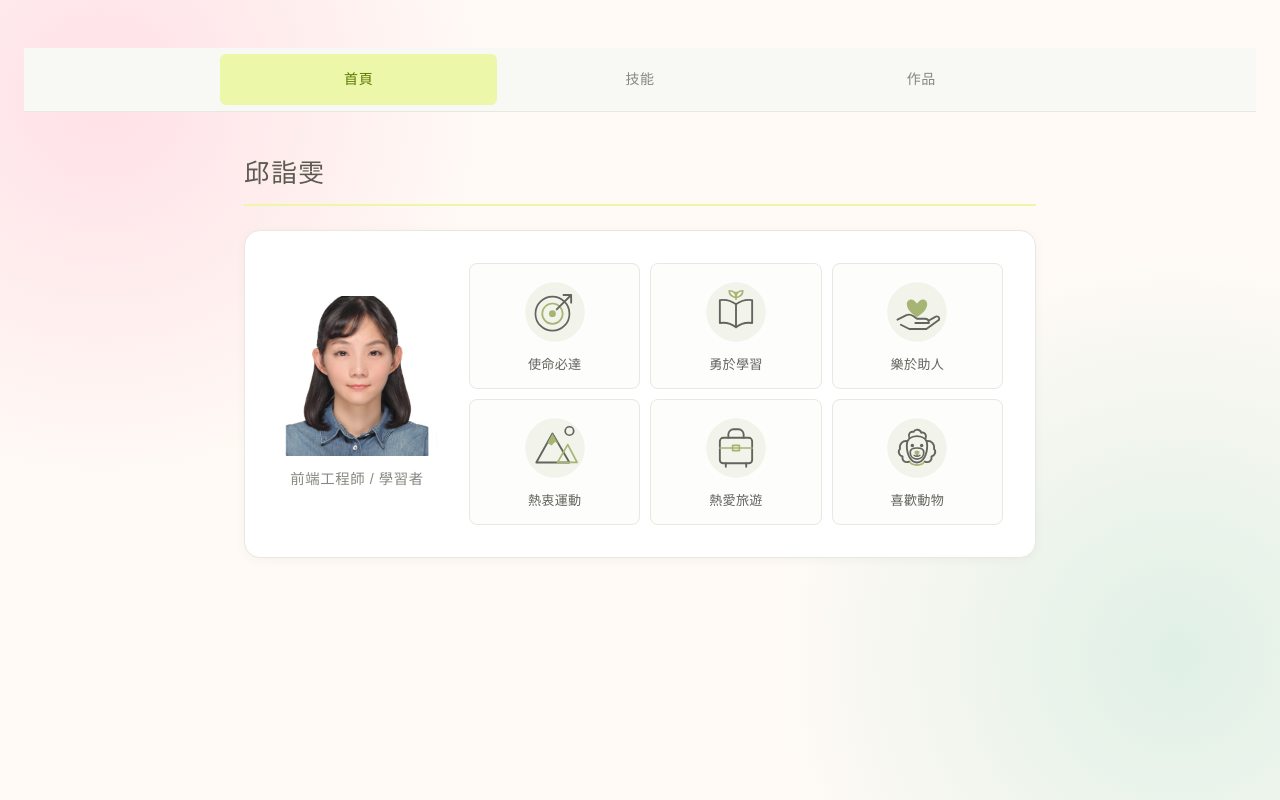
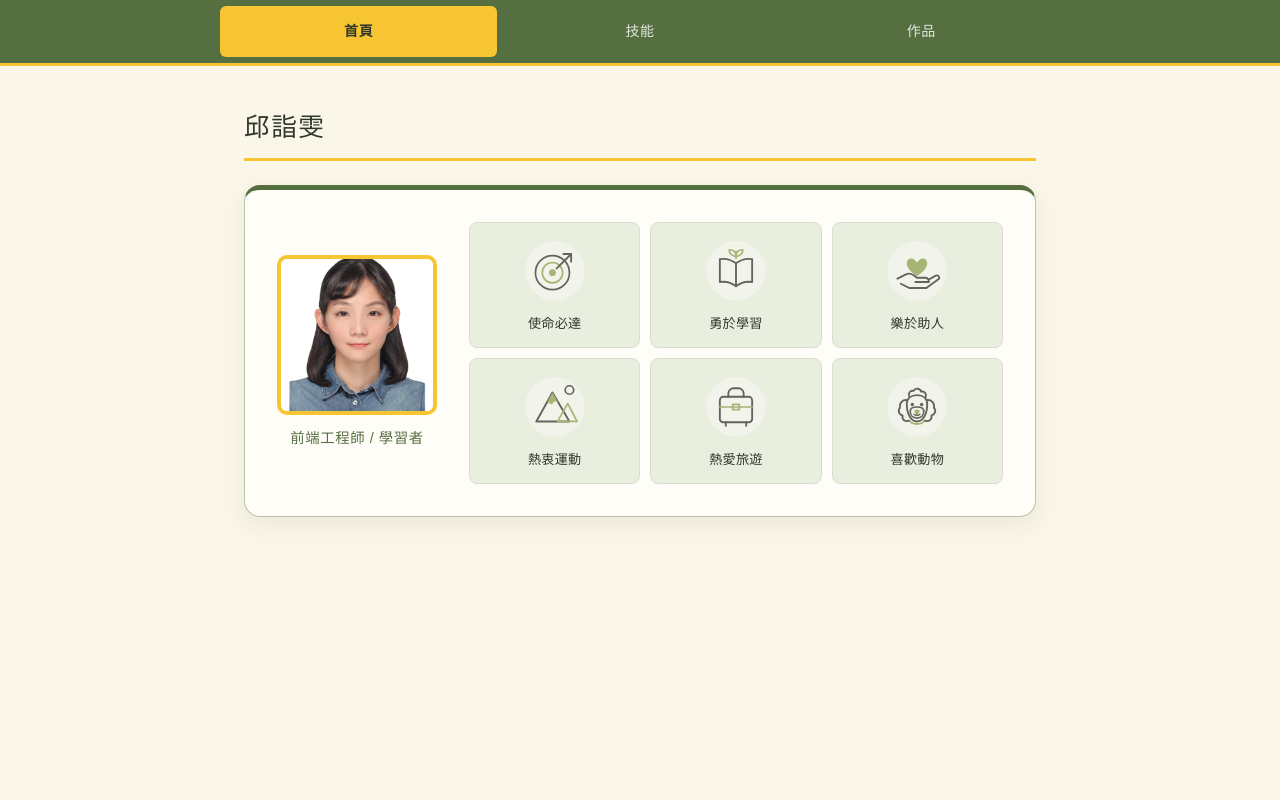
Before and after one commit to ccc94633-star/portfolios-web, a Vue app: page / in a window 1280 px wide. Built offline with nearby package versions, Linux system fonts and the light colour scheme.

Commit message:
update:layout

```diff
--- a/src/App.vue
+++ b/src/App.vue
@@ -5,6 +5,23 @@
 </template>
 
 <style>
+:root {
+    --color-primary: #556f41;
+    --color-primary-dark: #30372c;
+    --color-primary-soft: #e9efdf;
+    --color-primary-border: #b8c5aa;
+    --color-accent: #f8c532;
+    --color-accent-soft: #fff3c4;
+    --color-background: #faf7e8;
+    --color-surface: #fffdf7;
+    --color-surface-muted: #f4f1e4;
+    --color-border: #dedccf;
+    --color-text: #30372c;
+    --color-text-muted: #6f7568;
+    --color-white: #fff;
+    --shadow-card: 0 8px 24px rgba(48, 55, 44, 0.08);
+}
+
 *, *::before, *::after {
     box-sizing: border-box;
     margin: 0;
@@ -13,8 +30,8 @@
 
 body {
     font-family: '微軟正黑體', 'Noto Sans TC', sans-serif;
-    background-color: #f8f8f4;
-    color: #3c3c38;
+    background-color: var(--color-background);
+    color: var(--color-text);
     line-height: 1.65;
 }
 </style>
--- a/src/Components/IndividualWork.vue
+++ b/src/Components/IndividualWork.vue
@@ -44,9 +44,9 @@ defineProps({ item: Object })
     margin-bottom: 16px;
     padding: 7px 14px;
     border-radius: 8px;
-    border: 1px solid #c8d860;
-    background-color: #edf7a9;
-    color: #5a7a00;
+    border: 1px solid var(--color-primary);
+    background-color: var(--color-accent);
+    color: var(--color-primary-dark);
     text-decoration: none;
     font-size: 0.85rem;
     font-weight: 500;
@@ -64,9 +64,9 @@ defineProps({ item: Object })
     gap: 12px;
     align-items: center;
     border-radius: 16px;
-    border: 1px solid #e8e8e2;
-    background: #fff;
-    box-shadow: 0 2px 12px rgba(0, 0, 0, 0.04);
+    border: 1px solid var(--color-border);
+    background: var(--color-surface);
+    box-shadow: var(--shadow-card);
     padding: 28px 24px;
 }
 
@@ -80,12 +80,12 @@ defineProps({ item: Object })
 h3 {
     font-size: 1.15rem;
     font-weight: 500;
-    color: #3c3c38;
+    color: var(--color-primary-dark);
     letter-spacing: 0.04em;
 }
 
 .short-desc {
-    color: #888880;
+    color: var(--color-text-muted);
     font-size: 0.88rem;
     margin: 0;
 }
@@ -98,9 +98,9 @@ h3 {
 }
 
 .tag {
-    background-color: #edf7a9;
-    color: #5a7a00;
-    border: 1px solid #c8d860;
+    background-color: var(--color-accent-soft);
+    color: var(--color-primary-dark);
+    border: 1px solid var(--color-accent);
     border-radius: 20px;
     padding: 3px 12px;
     font-size: 0.78rem;
@@ -109,7 +109,7 @@ h3 {
 }
 
 .desc {
-    color: #5a5a50;
+    color: var(--color-text-muted);
     font-size: 0.88rem;
     text-align: center;
     line-height: 1.7;
@@ -138,12 +138,12 @@ h3 {
 }
 
 .github-btn {
-    background-color: #24292e;
-    color: #fff;
+    background-color: var(--color-primary-dark);
+    color: var(--color-white);
 }
 
 .demo-btn {
-    background-color: #1a73e8;
-    color: #fff;
+    background-color: var(--color-primary);
+    color: var(--color-white);
 }
 </style>
--- a/src/Components/Nav.vue
+++ b/src/Components/Nav.vue
@@ -15,13 +15,14 @@ import nav from '@/assets/data/NavData.js';
 
 <style scoped>
 nav {
-    background: #f8f8f4;
-    border-bottom: 1px solid #e8e8e2;
+    background: var(--color-primary);
+    border-bottom: 3px solid var(--color-accent);
     padding: 0 24px;
 }
 
 ul {
     display: flex;
+    width: 100%;
     list-style: none;
     gap: 4px;
     max-width: 840px;
@@ -29,15 +30,19 @@ ul {
     padding: 0;
 }
 
-li { flex: 1; }
+li {
+    min-width: 0;
+    flex: 1;
+}
 
 a {
     display: block;
     text-align: center;
     padding: 14px 0;
     margin: 6px 0;
-    color: #888880;
+    color: rgba(255, 255, 255, 0.82);
     text-decoration: none;
+    white-space: nowrap;
     font-weight: 400;
     font-size: 14px;
     letter-spacing: 0.04em;
@@ -46,18 +51,19 @@ a {
 }
 
 a:hover {
-    color: #5a7a00;
-    background: #f5facc;
+    color: var(--color-white);
+    background: rgba(255, 255, 255, 0.12);
 }
 
 a.router-link-active {
-    color: #5a7a00;
-    background: #edf7a9;
-    font-weight: 500;
+    color: var(--color-primary-dark);
+    background: var(--color-accent);
+    font-weight: 600;
 }
 
-a:visited { color: #888880; }
-a:active  { color: #3d4d00; }
+a:visited { color: rgba(255, 255, 255, 0.82); }
+a.router-link-active:visited { color: var(--color-primary-dark); }
+a:active  { color: var(--color-primary-dark); }
 
 @media (max-width: 480px) {
     nav {
--- a/src/Components/Personality.vue
+++ b/src/Components/Personality.vue
@@ -11,18 +11,11 @@ defineProps({ item: Object })
 
 <style scoped>
 .personality-item {
-    border: 1px solid #e8e8e2;
+    border: 1px solid var(--color-border);
     padding: 14px 10px 12px;
     border-radius: 8px;
     text-align: center;
-    background: #fdfdfb;
-    transition: border-color 0.2s ease, background-color 0.2s ease, transform 0.2s ease;
-}
-
-.personality-item:hover {
-    border-color: #cbd2ad;
-    background: #f8f9f2;
-    transform: translateY(-2px);
+    background: var(--color-primary-soft);
 }
 
 img {
@@ -34,7 +27,7 @@ img {
 
 .label {
     font-size: 0.82rem;
-    color: #62655d;
+    color: var(--color-primary-dark);
     letter-spacing: 0.02em;
 }
 </style>
--- a/src/Components/Portfolio.vue
+++ b/src/Components/Portfolio.vue
@@ -25,14 +25,14 @@ const emit = defineEmits(['view-detail'])
     border-radius: 12px;
     overflow: hidden;
     aspect-ratio: 4 / 3;
-    background: #1a1a1a;
+    background: var(--color-primary-dark);
     cursor: pointer;
     transition: transform 0.3s ease, box-shadow 0.3s ease;
 }
 
 .work-card:hover {
     transform: scale(1.05);
-    box-shadow: 0 20px 50px rgba(0, 0, 0, 0.5);
+    box-shadow: 0 20px 50px rgba(48, 55, 44, 0.35);
     z-index: 10;
 }
 
@@ -103,8 +103,8 @@ const emit = defineEmits(['view-detail'])
     font-size: 0.6rem;
     padding: 2px 8px;
     border-radius: 20px;
-    background: #edf7a9cc;
-    color: #3d5000;
+    background: rgba(248, 197, 50, 0.9);
+    color: var(--color-primary-dark);
     font-weight: 700;
     letter-spacing: 0.06em;
     text-transform: uppercase;
@@ -164,4 +164,57 @@ const emit = defineEmits(['view-detail'])
     background: rgba(255, 255, 255, 0.24);
     border-color: rgba(255, 255, 255, 0.6);
 }
+
+@media (max-width: 600px) {
+    .work-card {
+        aspect-ratio: 16 / 11;
+    }
+
+    .work-card:hover {
+        transform: none;
+        box-shadow: none;
+    }
+
+    .card-img-wrap img,
+    .work-card:hover .card-img-wrap img {
+        filter: brightness(0.48);
+        transform: none;
+    }
+
+    .card-img-wrap::after,
+    .work-card:hover .card-img-wrap::after {
+        background: linear-gradient(
+            to top,
+            rgba(48, 55, 44, 0.96) 0%,
+            rgba(48, 55, 44, 0.62) 55%,
+            rgba(48, 55, 44, 0.12) 100%
+        );
+    }
+
+    .card-body {
+        padding: 18px;
+        gap: 7px;
+    }
+
+    .card-tags,
+    .card-desc,
+    .view-btn {
+        opacity: 1;
+        transform: none;
+    }
+
+    .card-title {
+        font-size: 1.05rem;
+    }
+
+    .card-desc {
+        font-size: 0.82rem;
+    }
+
+    .view-btn {
+        padding: 9px;
+        background: var(--color-primary);
+        border-color: rgba(255, 255, 255, 0.42);
+    }
+}
 </style>
--- a/src/Components/Skills.vue
+++ b/src/Components/Skills.vue
@@ -19,15 +19,16 @@ defineProps({ item: Object })
     gap: 8px;
     align-items: center;
     border-radius: 10px;
-    border: 1px solid #e8e8e2;
+    border: 1px solid var(--color-border);
     padding: 16px 12px;
     width: 100%;
-    background: #fafaf7;
+    background: var(--color-surface-muted);
     transition: border-color 0.2s;
 }
 
 .card:hover {
-    border-color: #c8d860;
+    border-color: var(--color-primary);
+    background: var(--color-accent-soft);
 }
 
 .skill-icon {
@@ -37,16 +38,17 @@ defineProps({ item: Object })
 .skill-name {
     font-size: 0.82rem;
     font-weight: 500;
-    color: #5a5a50;
+    color: var(--color-primary-dark);
     letter-spacing: 0.02em;
 }
 
 .star {
-    color: #ddd;
+    color: var(--color-border);
     font-size: 1rem;
 }
 
 .star.filled {
-    color: #a8c400;
+    color: var(--color-accent);
+    text-shadow: 0 1px 0 var(--color-primary-dark);
 }
 </style>
--- a/src/Views/ChiikawaRockPapeView.vue
+++ b/src/Views/ChiikawaRockPapeView.vue
@@ -76,6 +76,7 @@ function playGame(player) {
 </script>
 
 <template>
+    <main class="rock-paper-page">
     <h1>✦ 猜拳遊戲 ✦</h1>
     <p class="subtitle">吉伊卡哇也想贏！(๑˃ᴗ˂)ﻭ</p>
 
@@ -141,6 +142,7 @@ function playGame(player) {
         <div class="history-title">📜 對戰紀錄</div>
         <textarea id="total" ref="total" :value="history" readonly placeholder="快來出拳吧～"></textarea>
     </div>
+    </main>
 </template>
 
 <style scoped>
@@ -148,16 +150,13 @@ function playGame(player) {
     box-sizing: border-box;
 }
 
-:global(body) {
+.rock-paper-page {
+    min-height: 100vh;
+    padding: 48px 24px 64px;
     background:
         radial-gradient(circle at 8% 12%, rgba(255, 214, 225, 0.72), transparent 28%),
         radial-gradient(circle at 92% 82%, rgba(212, 236, 224, 0.72), transparent 30%),
         #fffaf5;
-}
-
-:global(#app) {
-    min-height: 100vh;
-    padding: 48px 24px 64px;
 }
 
 h1 {
@@ -476,7 +475,7 @@ h1::after {
 }
 
 @media (max-width: 820px) {
-    :global(#app) {
+    .rock-paper-page {
         padding: 34px 18px 48px;
     }
 
@@ -539,7 +538,7 @@ h1::after {
 }
 
 @media (max-width: 420px) {
-    :global(#app) {
+    .rock-paper-page {
         padding-inline: 12px;
     }
 
--- a/src/Views/IndexView.vue
+++ b/src/Views/IndexView.vue
@@ -28,20 +28,21 @@ import Nav from '@/Components/Nav.vue';
 }
 
 .page-title {
-    color: #5a5a50;
+    color: var(--color-primary-dark);
     font-size: 1.6rem;
     font-weight: 400;
     letter-spacing: 0.06em;
     padding-bottom: 10px;
     margin-bottom: 24px;
-    border-bottom: 2px solid #edf7a9;
+    border-bottom: 3px solid var(--color-accent);
 }
 
 .page-wrapper {
-    background: #fff;
-    border: 1px solid #e8e8e2;
+    background: var(--color-surface);
+    border: 1px solid var(--color-primary-border);
+    border-top: 5px solid var(--color-primary);
     border-radius: 16px;
-    box-shadow: 0 2px 12px rgba(0, 0, 0, 0.04);
+    box-shadow: var(--shadow-card);
     display: flex;
     gap: 32px;
     align-items: center;
@@ -69,10 +70,11 @@ import Nav from '@/Components/Nav.vue';
     aspect-ratio: 1 / 1;
     object-fit: cover;
     border-radius: 10px;
+    border: 4px solid var(--color-accent);
 }
 
 .position {
-    color: #888880;
+    color: var(--color-primary);
     font-size: 0.9rem;
     letter-spacing: 0.04em;
 }
--- a/src/Views/PortfoliosView.vue
+++ b/src/Views/PortfoliosView.vue
@@ -29,20 +29,21 @@ const goToDetail = (id) => {
 }
 
 .page-title {
-    color: #5a5a50;
+    color: var(--color-primary-dark);
     font-size: 1.6rem;
     font-weight: 400;
     letter-spacing: 0.06em;
     padding-bottom: 10px;
     margin-bottom: 24px;
-    border-bottom: 2px solid #edf7a9;
+    border-bottom: 3px solid var(--color-accent);
 }
 
 .work-container {
-    background: #fff;
-    border: 1px solid #e8e8e2;
+    background: var(--color-surface);
+    border: 1px solid var(--color-primary-border);
+    border-top: 5px solid var(--color-primary);
     border-radius: 16px;
-    box-shadow: 0 2px 12px rgba(0, 0, 0, 0.04);
+    box-shadow: var(--shadow-card);
     display: grid;
     grid-template-columns: repeat(3, 1fr);
     gap: 12px;
@@ -55,15 +56,9 @@ const goToDetail = (id) => {
     }
 
     .work-container {
-        grid-template-columns: repeat(2, 1fr);
+        grid-template-columns: 1fr;
         padding: 12px;
-        gap: 8px;
-    }
-}
-
-@media (max-width: 380px) {
-    .work-container {
-        grid-template-columns: 1fr;
+        gap: 14px;
     }
 }
 </style>
--- a/src/Views/SkillsView.vue
+++ b/src/Views/SkillsView.vue
@@ -22,20 +22,21 @@ import personal from '@/assets/data/PersonalData';
 }
 
 .page-title {
-    color: #5a5a50;
+    color: var(--color-primary-dark);
     font-size: 1.6rem;
     font-weight: 400;
     letter-spacing: 0.06em;
     padding-bottom: 10px;
     margin-bottom: 24px;
-    border-bottom: 2px solid #edf7a9;
+    border-bottom: 3px solid var(--color-accent);
 }
 
 .skills-container {
-    background: #fff;
-    border: 1px solid #e8e8e2;
+    background: var(--color-surface);
+    border: 1px solid var(--color-primary-border);
+    border-top: 5px solid var(--color-primary);
     border-radius: 16px;
-    box-shadow: 0 2px 12px rgba(0, 0, 0, 0.04);
+    box-shadow: var(--shadow-card);
     display: grid;
     grid-template-columns: repeat(3, 1fr);
     gap: 16px;
```
Also changed, not shown: 1 other file (tests, documents, lock files or other folders).
